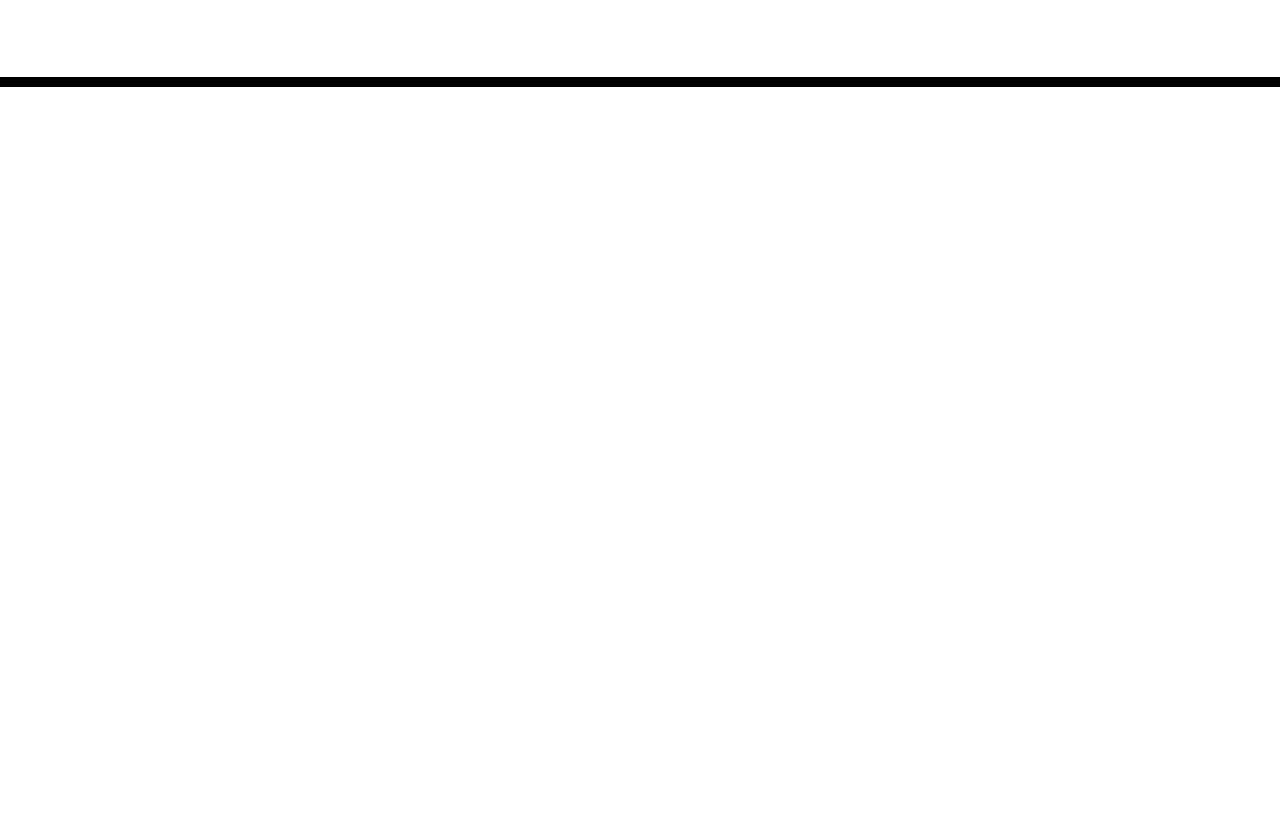
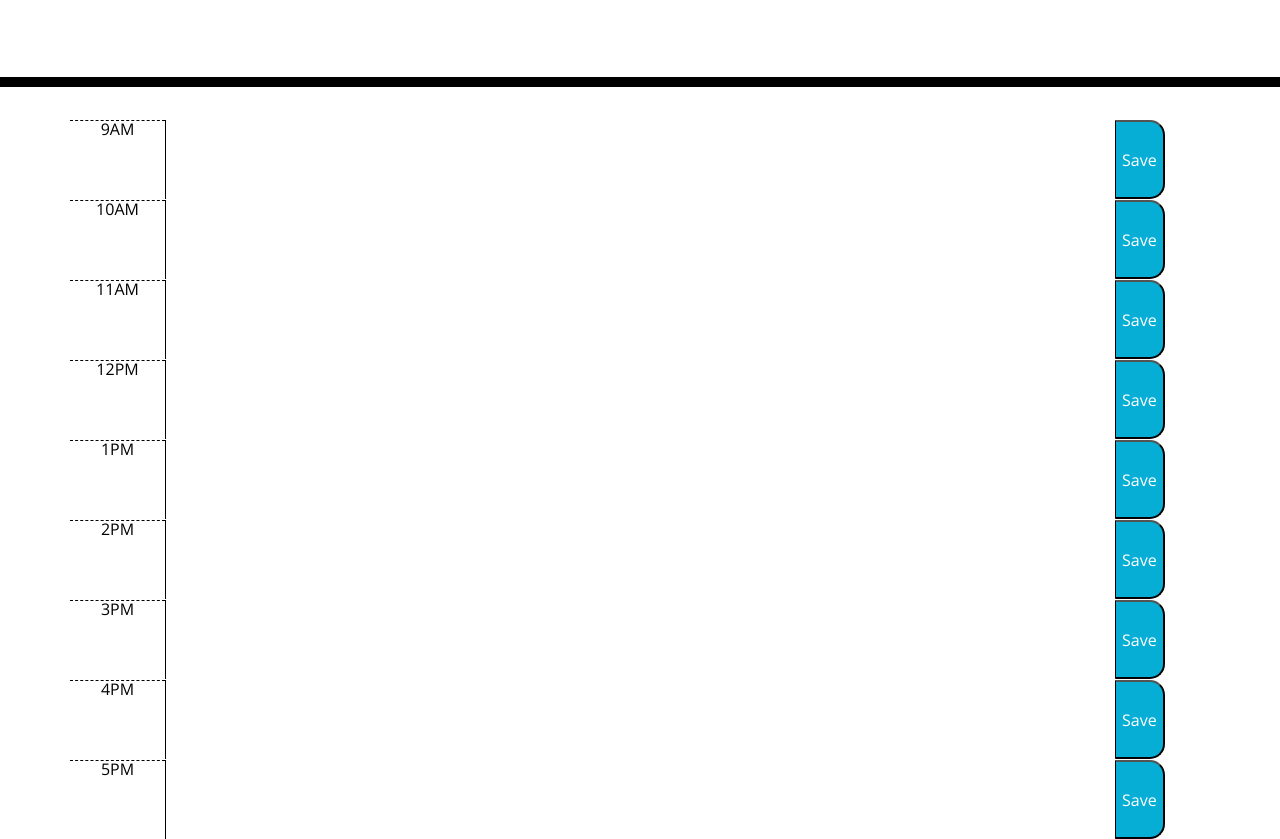
Before and after one commit to Kingnick253/DailyPlannerApp, a plain HTML site: page index.html in a window 1280 px wide. Shown: the part 181-1020 px from the top of the page. Before the commit the page ends 800 px from the top, so only its background shows below. Drawn offline with nearby package versions, Linux system fonts and the light colour scheme.

Commit message:
Added time blocks to html file

```diff
--- a/index.html
+++ b/index.html
@@ -29,10 +29,58 @@
       <p id="currentDay" class="lead"></p>
     </header>
     <div class="container">
+      <div id="time-9AM" class="row time-block">
+        <div class="col-md-1 hour">9AM</div>
+        <textarea class="col-md-10 description"></textarea>
+        <button type="button" class="saveBtn">Save</button>
+      </div>
+      <div id="time-10AM" class="row time-block">
+        <div class="col-md-1 hour">10AM</div>
+        <textarea class="col-md-10 description"></textarea>
+        <button type="button" class="saveBtn">Save</button>
+      </div>
+      <div id="time-11AM" class="row time-block">
+        <div class="col-md-1 hour">11AM</div>
+        <textarea class="col-md-10 description"></textarea>
+        <button type="button" class="saveBtn">Save</button>
+      </div>
+      <div id="time-12PM" class="row time-block">
+        <div class="col-md-1 hour">12PM</div>
+        <textarea class="col-md-10 description"></textarea>
+        <button type="button" class="saveBtn">Save</button>
+      </div>
+      <div id="time-1PM" class="row time-block">
+        <div class="col-md-1 hour">1PM</div>
+        <textarea class="col-md-10 description"></textarea>
+        <button type="button" class="saveBtn">Save</button>
+      </div>
+      <div id="time-2PM" class="row time-block">
+        <div class="col-md-1 hour">2PM</div>
+        <textarea class="col-md-10 description"></textarea>
+        <button type="button" class="saveBtn">Save</button>
+      </div>
+      <div id="time-3PM" class="row time-block">
+        <div class="col-md-1 hour">3PM</div>
+        <textarea class="col-md-10 description"></textarea>
+        <button type="button" class="saveBtn">Save</button>
+      </div>
+      <div id="time-4PM" class="row time-block">
+        <div class="col-md-1 hour">4PM</div>
+        <textarea class="col-md-10 description"></textarea>
+        <button type="button" class="saveBtn">Save</button>
+      </div>
+      <div id="time-5PM" class="row time-block">
+        <div class="col-md-1 hour">5PM</div>
+        <textarea class="col-md-10 description"></textarea>
+        <button type="button" class="saveBtn">Save</button>
+      </div>
       <!-- Timeblocks go here -->
     </div>
 
+
+
     <script src="https://cdnjs.cloudflare.com/ajax/libs/jquery/3.2.1/jquery.min.js"></script>
     <script src="https://cdnjs.cloudflare.com/ajax/libs/moment.js/2.24.0/moment.min.js"></script>
+    <script src="./script.js"></script>
   </body>
 </html>
```
Also changed, not shown: script.js (added).
